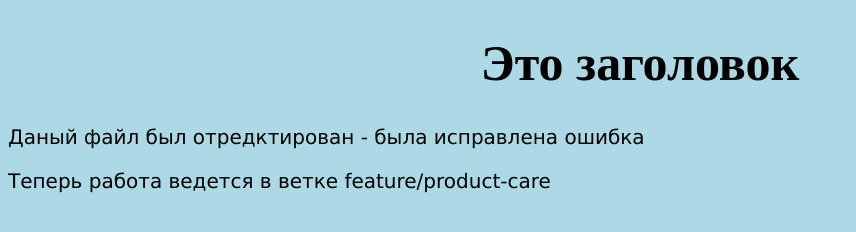
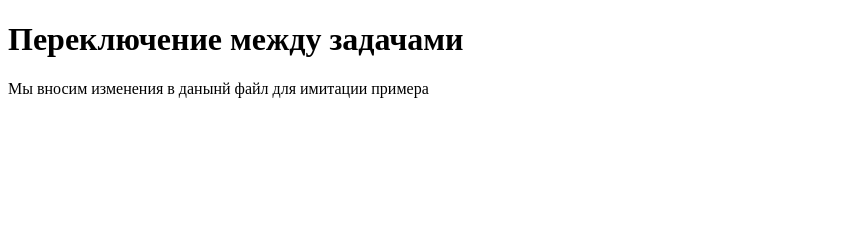
Before and after one commit to abLerning/first_project, a plain HTML site: page web_page/page2.html in a window 1280 px wide. Shown: the whole page, without its empty margins (0-856 px from the left). Drawn offline with Linux system fonts and the light colour scheme.

```diff
--- a/web_page/page2.html
+++ b/web_page/page2.html
@@ -1,14 +1,14 @@
 <!DOCTYPE html>
 <html>
 <head>
-	<meta charset="utf-8">
-	<meta name="viewport" content="width=device-width, initial-scale=1">
-	<link rel="stylesheet" href="../css/styles.css">
-	<title>Страница 2</title>
+        <meta charset="utf-8">
+        <meta name="viewport" content="width=device-width, initial-scale=1">
+        <title></title>
 </head>
 <body>
-	<h1>Это заголовок</h1>
-	<p>Даный файл был отредктирован - была исправлена ошибка</p>
-	<p>Теперь работа ведется в ветке feature/product-care</p>
+        <h1>Переключение между задачами</h1>
+
+        <p>Мы вносим изменения в данынй файл для имитации примера</p>
+
 </body>
 </html>
```
